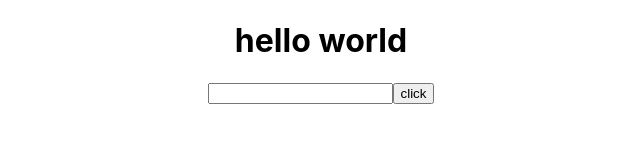
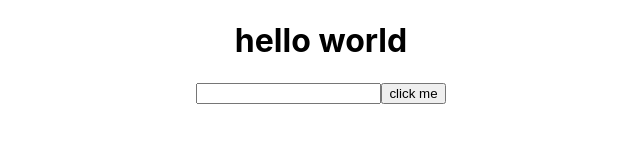
Before and after one commit to abhishektiwari2511/React.js, a React (Create React App) app: page / in a window 1280 px wide. Shown: the top 160 px of the page, without its empty margins (319-959 px from the left). Built offline with nearby package versions, Linux system fonts and the light colour scheme.

Commit message:
useRef for function component

```diff
--- a/src/App.js
+++ b/src/App.js
@@ -1,61 +1,23 @@
 // import logo from './logo.svg';
 import "./App.css";
-import React,{createRef,Component} from "react"
+import React,{useRef} from "react"
+function App(){
+    let ram= useRef(null);
+    console.warn(ram)
+    function vishnu(){
+        console.log(ram.current.value)
+        ram.current.focus()
+        // ram.current.style.display='none'
+        ram.current.style.color='pink'
+        ram.current.style.backgroundColor='grey'
 
-class App extends Component {
-  constructor(){
-    super()
-    this.ram= createRef()
-  }
-  componentDidMount(){
-    // console.log(this.ram.current.value='1000')
-    console.log(this.ram.current.value)
-  }
-  ramAaaye(){
-    console.log(this.ram.current.value)
-    this.ram.current.style.color='white'
-    this.ram.current.style.backgroundColor='gray'
-    // this.ram.current.value=this.ram.current.value*5
-  }
-
-  render(){
-    return(
-      <div className='App'>
-        <h1>hello world</h1>
-        <input type="text" ref={this.ram}/>
-        <button onClick={()=>this.ramAaaye()}>click</button>
-      </div>
+    }
+    return (
+        <div className="App">
+            <h1>hello world </h1>
+            <input type="text" ref={ram} />
+            <button onClick={vishnu}>click me</button>
+        </div>
     )
-  }
 }
-export default App
-
-// import "bootstrap/dist/css/bootstrap.min.css";
-// import React,{createRef} from "react"
-
-// class App extends React.Component{
-// constructor(){
-//   super()
-//   this.inputRet=createRef()
-// }
-// componentDidMount(){
-//   console.log(this.inputRet)
-// }
-//   getVal(){
-//     console.log(this.inputRet.current.value)
-//     this.inputRet.current.style.color='red'
-//     this.inputRet.current.style.backgroundColor='grey'
-//     this.inputRet.current.value=this.inputRet.current.value*5
-//   }
-//   render(){
-
-//   return(
-//     <div className="App">
-//     <h1>Ref in React </h1>
-//     <input type="text" ref={this.inputRet} / >
-//       <button onClick={()=>this.getVal()}>click</button>
-//     </div>
-//     )
-// }
-// }
-// export default App;
+ export default App
```
